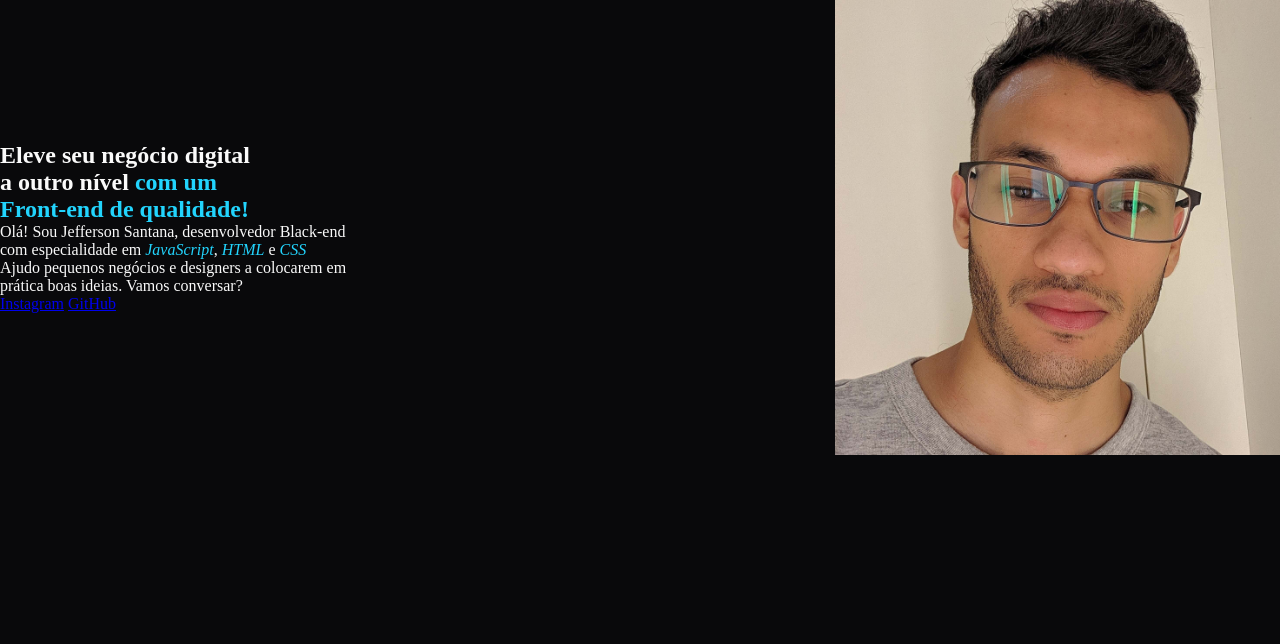
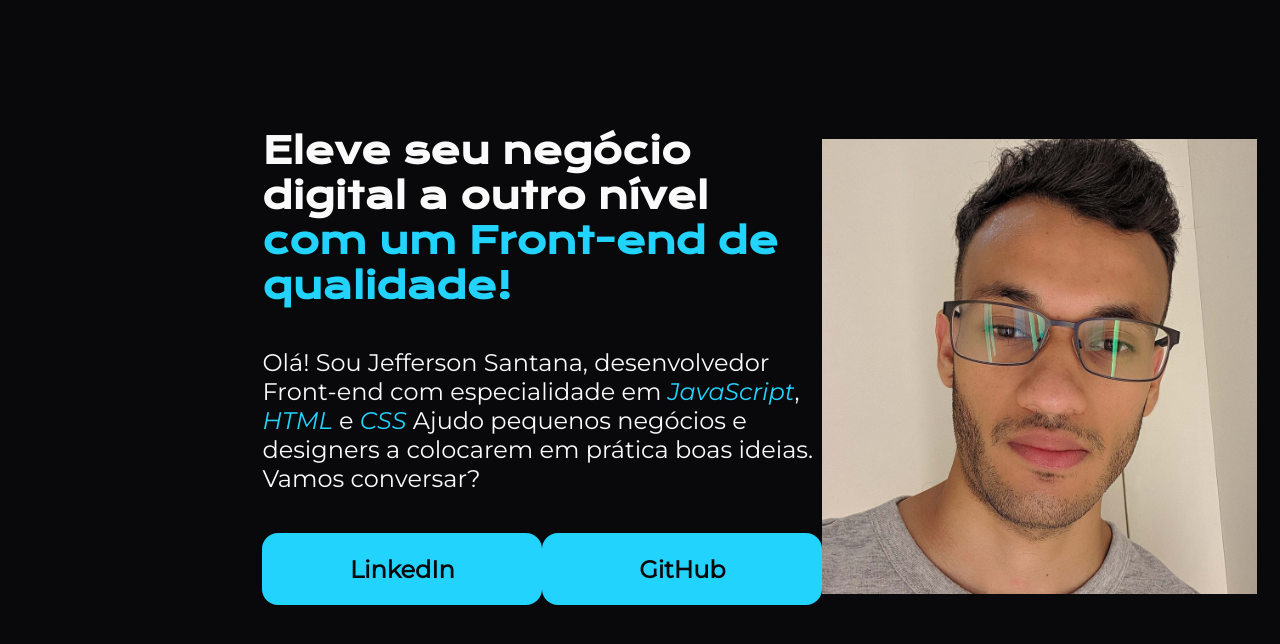
Before and after one commit to jefsantanaa/html-css, a plain HTML site: page portfolio.html in a window 1280 px wide. Drawn offline with nearby package versions, Linux system fonts and the light colour scheme.

Commit message:
manipulate spacing

```diff
--- a/portfolio.html
+++ b/portfolio.html
@@ -11,22 +11,23 @@
 <body>
   <header></header>
   <main class="presentation">
-    <section>
-      <h1>
-        Eleve seu negócio digital<br>
-        a outro nível <strong class="title-highlight">com um<br>
-        Front-end de qualidade!</strong>
+    <section class="presentation__content">
+      <h1 class="presentation__content__heading">
+        Eleve seu negócio digital a outro nível <strong class="title-highlight">com um Front-end de qualidade!</strong>
       </h1>
-      <p>
-        Olá! Sou Jefferson Santana, desenvolvedor Black-end<br>
-        com especialidade em <em>JavaScript</em>, <em>HTML</em> e <em>CSS</em><br>
-        Ajudo pequenos negócios e designers a colocarem em<br>
+      <p class="presentation__content__paragraph">
+        Olá! Sou Jefferson Santana, desenvolvedor Front-end
+        com especialidade em <em>JavaScript</em>, <em>HTML</em> e <em>CSS</em>
+        Ajudo pequenos negócios e designers a colocarem em
         prática boas ideias. Vamos conversar?
       </p>
-      <a href="https://instagram.com/jefsantanaa">Instagram</a>
-      <a href="https://github.com/jefsantanaa">GitHub</a>
+      <div class="presentation__contacts">
+        <a class="presentation__contacts__link" href="https://www.linkedin.com/in/jefsantanaa/" target="_blank">LinkedIn</a>
+        <a class="presentation__contacts__link" href="https://github.com/jefsantanaa" target="_blank">GitHub</a>
+      </div>
     </section>
-    <img src="jefferson_profile_photo.jpg" alt="Jefferson Profile Photo, a brown person, with black hair and wearing glasses">
+    <img src="jefferson_profile_photo.jpg"
+      alt="Jefferson Profile Photo, a brown person, with black hair and wearing glasses">
   </main>
   <footer></footer>
 </body>
--- a/style.css
+++ b/style.css
@@ -1,3 +1,5 @@
+@import url('https://fonts.googleapis.com/css2?family=Krona+One&family=Montserrat:ital@0;1&display=swap');
+
 * {
   margin: 0;
   padding: 0;
@@ -10,14 +12,50 @@ body {
   color: #FAFAFA;
 }
 
+.title-highlight {
+  color: #22D4FD;
+}
+
 .presentation {
+  margin: 10% 20.5%;
   display: flex;
   align-items: center;
   justify-content: space-between;
 }
 
-.title-highlight {
-  color: #22D4FD;
+.presentation__content {
+  display: flex;
+  flex-direction: column;
+  width: 620px;
+  gap: 40px;
+}
+
+.presentation__content__heading {
+  font-size: 36px;
+  font-family: "Krona One", sans-serif;
+}
+
+.presentation__content__paragraph {
+  font-size: 24px;
+  font-family: "Montserrat", sans-serif;
+}
+
+.presentation__contacts {
+  display: flex;
+  justify-content: space-between;
+}
+
+.presentation__contacts__link {
+  background-color: #22D4FD;
+  color: #09090B;
+  font-size: 24px;
+  font-family: "Montserrat", sans-serif;
+  font-weight: 600;
+  text-decoration: none;
+  width: 280px;
+  border-radius: 16px;
+  padding: 21.5px 0;
+  text-align: center;
 }
 
 em {
@@ -25,6 +63,6 @@ em {
 }
 
 img {
-  width: 445px;
+  width: 435px;
   height:455px;
 }
```
